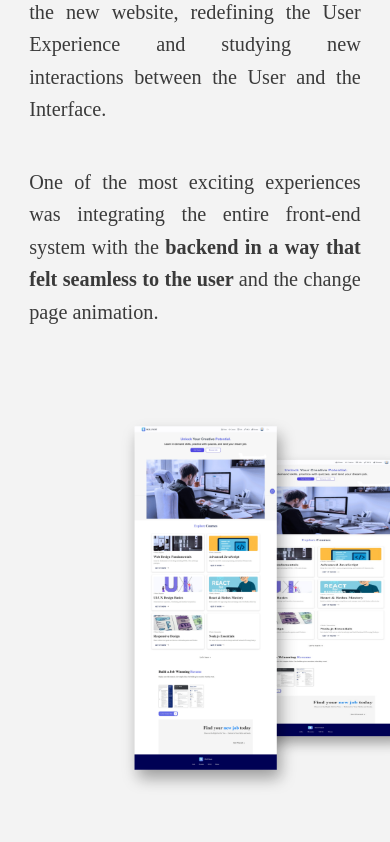
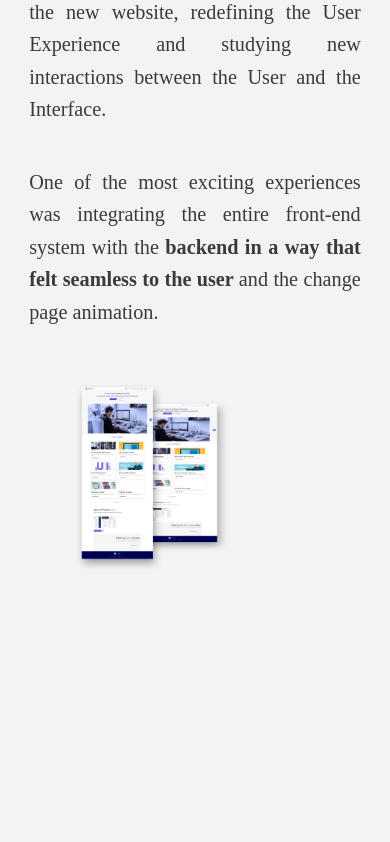
Before and after one commit to thanish2806/thanish-dev, a React (Vite) app: page /skillnest-casestudy in a window 390 px wide. Shown: the part 1712-2554 px from the top of the page. Built offline with nearby package versions, Linux system fonts and the light colour scheme; a web font is replaced by a local one.

Commit message:
improves image size

```diff
--- a/src/Project01CaseStudy/P1csherosection.css
+++ b/src/Project01CaseStudy/P1csherosection.css
@@ -732,8 +732,8 @@ li:hover .stripe-baffle {
     width: 500px;
   }
   .casestudy-section-ui-image-container img {
-    height: 100%;
-    width: auto;
+    height: 50%;
+    width: 50%;
     object-fit: cover;
     position: relative;
     scale: 1.2;
```
